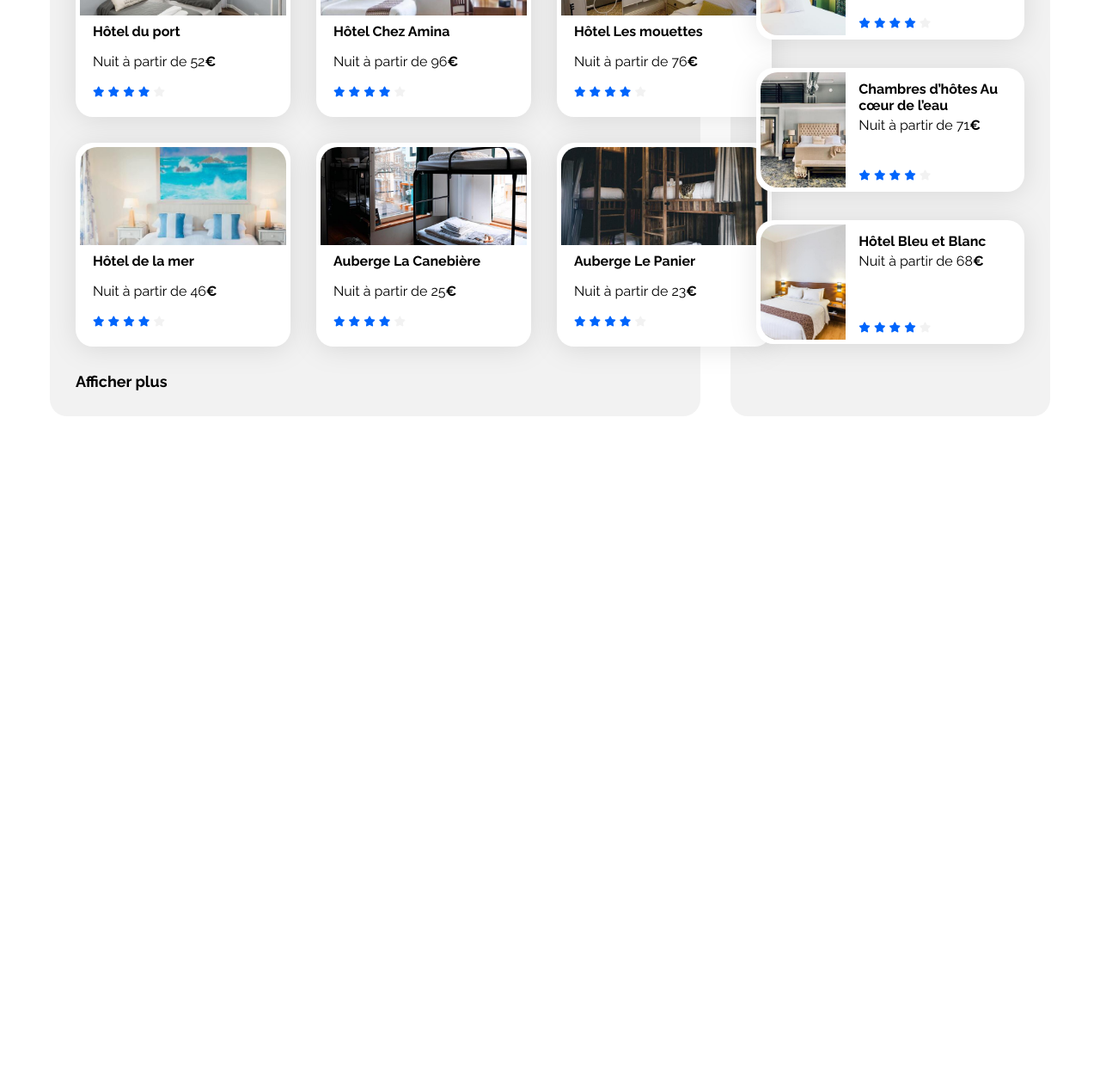
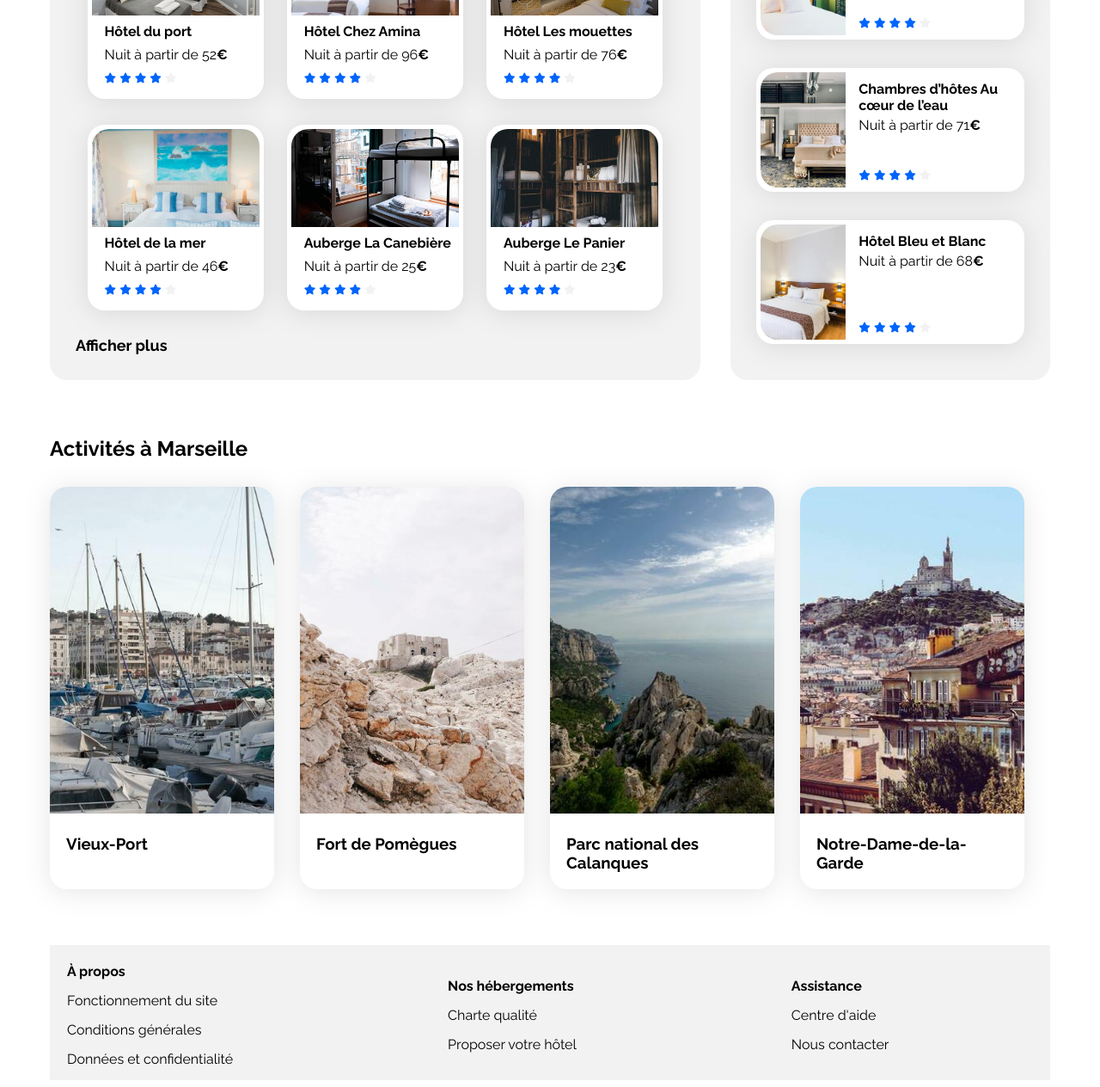
Before and after one commit to WhiteSlimes/OpenClassroom, a plain HTML site: page Projet_3/Booki/index.html in a window 1280 px wide. Shown: the part 590-1854 px from the top of the page at 86% size. Before the commit the page ends 1082 px from the top, so only its background shows below. Drawn offline with Linux system fonts and the light colour scheme.

Commit message:
~ Versioning 1.6 ~
- MAJ de le partie Hebergements pour regrouper les cards en 1 bloc
- Ajout de la partie Activités
- Ajout de la partie Footer

```diff
--- a/Projet_3/Booki/css/style.css
+++ b/Projet_3/Booki/css/style.css
@@ -68,14 +68,13 @@ h1{
     font-size: 18px;
     color: #000000;
     font-weight: 700;
-    padding-left: 10px;
+    padding-left: 20px;
 }
 .top input::placeholder{
     color: #000000;
     font-weight: 700;
     text-align: center;
     font-size: 18px;
-    padding-left: -10px;
     border: none;
 }
 .submit{
@@ -134,9 +133,6 @@ h1{
 .fa-solid {
     color: var(--main-color);
 }
-
-
-
 .main-container {
     width: 100%;
     max-width: 1440px;
@@ -155,8 +151,13 @@ h1{
     padding: 5px;
     filter: drop-shadow(0px 3px 15px rgba(0, 0, 0, 0.1));
 }
+.cards {
+    background-color: white;
+    border-radius: 20px;
+    filter: drop-shadow(0px 3px 15px rgba(0, 0, 0, 0.1));
+}
 
-.card img {
+.card img, .cards img{
     object-fit: cover;
 }
 
@@ -193,39 +194,48 @@ h1{
 .hebergements {
     width: 65%;
 }
-.hebergements-cards-1, .hebergements-cards-2{
+.hebergements-cards{
     display: flex;
+    flex-wrap: wrap;
+    justify-content: space-around;
+}
+.hebergements-cards .card{
     margin-top: 30px;
-}
-.hebergements-cards-1 .card, .hebergements-cards-2 .card{
-    margin-right: 30px;
     cursor: pointer;
+    width: 28%;
 }
 
-.hebergements-cards-1 img, .hebergements-cards-2 img{
-    width: 240px;
+.hebergements-cards img{
+    width: 100%;
     height: 114px;
     border-top-left-radius: 20px;
     border-top-right-radius: 20px;
 }
-.hebergements-cards-1 .card-content, .hebergements-cards-2 .card-content{
+.hebergements-cards .card-content{
     padding-left: 15px;
     display: flex;
     flex-direction: column;
     justify-content: space-around;
     padding-top: 5px;
-    padding-bottom: 15px;
+    padding-bottom: 10px;
 }
-.hebergements-cards-1 .card-title, .hebergements-cards-2 .card-title{
+.hebergements-cards .card-title{
     margin: 0px
 }
-.hebergements a{
+.hebergements-cards .card-subtitle{
+    margin: 8px 0px
+}
+.hebergements .show-more{
     display: flex;
     text-decoration: none;
     margin-top: 30px;
     font-size: 18px;
     color: #000000;
     font-weight: 700;
+}
+.hebergements a{
+    text-decoration: none;
+    color: #000000;
 }
 
 
@@ -276,8 +286,57 @@ h1{
     margin-bottom: 5px;
 }
 
+/****** Activités ***********/
+.activites h2{
+    margin-top: 65px;
+    margin-bottom: 30px;
+}
+.activites-card {
+    display: flex;
+    justify-content: space-between;
+}
+.activites-card .cards{
+    margin-right: 30px;
+    width: 23%;
+    cursor: pointer;
+}
+.activites-card img{
+    width: 100%;
+    height: 380px;
+    border-radius: 20px 20px 0px 0px;
+}
+.activites h3{
+    margin: 20px 19px;
+}
+.activites a{
+    text-decoration: none;
+    color: #000000;
+}
 
+/****** Footer ***********/
+footer{
+    margin-top: 65px;
+    background-color: var(--main-bg-color);
+    display: flex;
+    justify-content: flex-start;
+    padding-left: 20px;
+    align-items: center;
+}
+footer h4 {
+    margin-bottom: 15px;
+}
 
+footer p {
+    margin: 0;
+    margin-bottom: 15px;
+}
+footer a {
+    text-decoration: none;
+    color: black;
+}
+.footer-left, .footer-middle{
+    margin-right: 250px;
+}
 
 /* Le code ci-dessous correspond à la version responsive uniquement */
 
--- a/Projet_3/Booki/index.html
+++ b/Projet_3/Booki/index.html
@@ -20,8 +20,8 @@
         <nav>
             <a href="index.html"><img src="images/logo/Booki.png" alt="Logo Booki"></a>
             <ul>
-                <li id="ecart"><a href="">Hébergements</a></li>
-                <li><a href="">Activité</a></li>
+                <li><a href="#lien-hebergement" class="menu">Hébergements</a></li>
+                <li><a href="#lien-activites" class="menu">Activité</a></li>
             </ul>
         </nav>
     </header>
@@ -30,7 +30,7 @@
             <div class="top">
                 <h1>Trouver votre Hébergement pour des vacances de rêve</h1>
                 <p>En plein centre ville ou en pleine nature</p>
-                <form action="" method="post">
+                <form action="#">
                     <label for="localisation"><i class="fa-solid fa-location-dot"></i></label>
                     <input type="text" placeholder="Marseille, France" id="localisation" name="localisation">
                     <button class="submit" type="submit">
@@ -50,11 +50,12 @@
                 <p><span><i class="fa-solid fa-info"></i></span>Plus de 500 logements sont disponibles dans cette ville</p>
             </div>
 
-            <div class="hebergements-and-populaires">
+            <div class="hebergements-and-populaires" id="lien-hebergement">
                 <section class="hebergements">
                     <h2>Hébergements à Marseille</h2>
-                    <div class="hebergements-cards-1">
+                    <div class="hebergements-cards ">
                             <article class="card">
+                                <a href="#">
                                     <img src="./images/hebergements/fred-kleber.jpg" alt="Image de la chambre d'hôtel montrant un lit">
                                     <div class="card-content">
                                         <div class="card-txt">
@@ -70,8 +71,10 @@
                                             <span class="sr-only">Note de 4 sur 5</span>
                                         </div>
                                     </div>
+                                </a>
                             </article>
                         <article class="card">
+                            <a href="#">
                                 <img src="./images/hebergements/febrian-zakaria.jpg" alt="Image de la chambre d'hôtel montrant un lit">
                                 <div class="card-content">
                                     <div class="card-txt">
@@ -87,8 +90,10 @@
                                         <span class="sr-only">Note de 4 sur 5</span>
                                     </div>
                                 </div>
+                            </a>
                         </article>
                         <article class="card">
+                            <a href="#">
                                 <img src="./images/hebergements/reisetopia.jpg" alt="Image de la chambre d'hôtel montrant un lit">
                                 <div class="card-content">
                                     <div class="card-txt">
@@ -104,10 +109,10 @@
                                         <span class="sr-only">Note de 4 sur 5</span>
                                     </div>
                                 </div>
+                            </a>
                         </article>
-                    </div>
-                    <div class="hebergements-cards-2">
                         <article class="card">
+                            <a href="#">
                                 <img src="./images/hebergements/annie-spratt.jpg" alt="Image de la chambre d'hôtel montrant un lit">
                                 <div class="card-content">
                                     <div class="card-txt">
@@ -123,8 +128,10 @@
                                         <span class="sr-only">Note de 4 sur 5</span>
                                     </div>
                                 </div>
+                            </a>
                         </article>
                         <article class="card">
+                            <a href="#">
                                 <img src="./images/hebergements/marcus-loke.jpg" alt="Image de la chambre d'hôtel montrant un lit">
                                 <div class="card-content">
                                     <div class="card-txt">
@@ -140,8 +147,10 @@
                                         <span class="sr-only">Note de 4 sur 5</span>
                                     </div>
                                 </div>
+                            </a>
                         </article>
                         <article class="card">
+                            <a href="#">
                                 <img src="./images/hebergements/nicate-lee.jpg" alt="Image de la chambre d'hôtel montrant un lit">
                                 <div class="card-content">
                                     <div class="card-txt">
@@ -157,6 +166,7 @@
                                         <span class="sr-only">Note de 4 sur 5</span>
                                     </div>
                                 </div>
+                            </a>
                         </article>
                     </div>
                     <a class="show-more" href="#">Afficher plus</a>
@@ -172,8 +182,8 @@
                             <img src="./images/hebergements/emile-guillemot.jpg" alt="Image de la chambre d'hôtel montrant un lit">
                             <div class="card-content">
                                 <div class="card-txt">
-                                    <h3 class="card-title">Hôtel Le soleil du matin</h3>
-                                    <p class="card-subtitle">Nuit à partir de 128<span class="euro">€</span></p>
+                                    <h3 class="card-title">Auberge la Canebière</h3>
+                                    <p class="card-subtitle">Nuit à partir de 25<span class="euro">€</span></p>
                                 </div>
                                 <div class="card-rating">
                                     <i class="fa-xs fa-solid fa-star" aria-hidden="true"></i>
@@ -222,8 +232,48 @@
                     </div>
                 </section>
             </div>
+            <section class="activites" id="lien-activites">
+                <h2>Activités à Marseille</h2>
+                <div class="activites-card">
+                    <article class="cards">
+                        <img src="./images/activites/reno-laithienne.jpg" alt="Image du Vieux-Port">
+                        <h3>Vieux-Port</h3>
+                    </article>
+                    <article class="cards">
+                        <img src="./images/activites/paul-hermann.jpg" alt="Image du Fort de Pomègues">
+                        <h3>Fort de Pomègues</h3>
+                    </article>
+                    <article class="cards">
+                        <img src="./images/activites/kilyan-sockalingum.jpg" alt="Image du Parc national des Calanques">
+                        <h3>Parc national des Calanques</h3>
+                    </article>
+                    <article class="cards">
+                        <img src="./images/activites/florian-wehde.jpg" alt="Image de Notre-Dame-de-la-Garde">
+                        <h3>Notre-Dame-de-la-Garde</h3>
+                    </article>
+
+                </div>
+            </section>
+
         </main>
-        <footer></footer>
+        <footer>
+            <div class="footer-left">
+                <h4>À propos</h4>
+                <p><a href="#">Fonctionnement du site</a></p>
+                <p><a href="#">Conditions générales</a></p>
+                <p><a href="#">Données et confidentialité</a></p>
+            </div>
+            <div class="footer-middle">
+                <h4>Nos hébergements</h4>
+                <p><a href="#">Charte qualité</a></p>
+                <p><a href="#">Proposer votre hôtel</a></p>
+            </div>
+            <div class="footer-right">
+                <h4>Assistance</h4>
+                <p><a href="#">Centre d'aide</a></p>
+                <p><a href="#">Nous contacter</a></p>
+            </div>
+        </footer>
     </div>
 </body>
 
```
Lines whose indentation alone changed are shown as unchanged.
